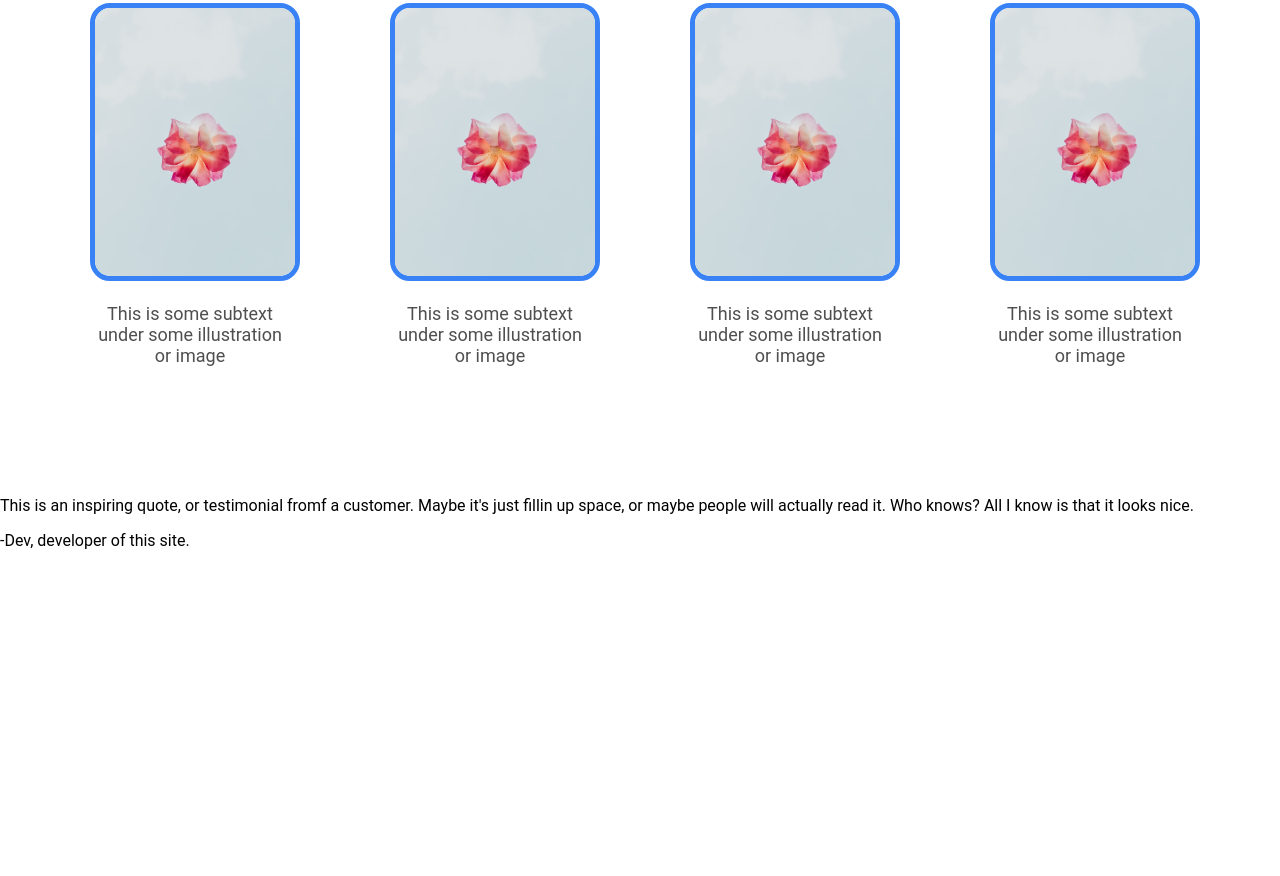
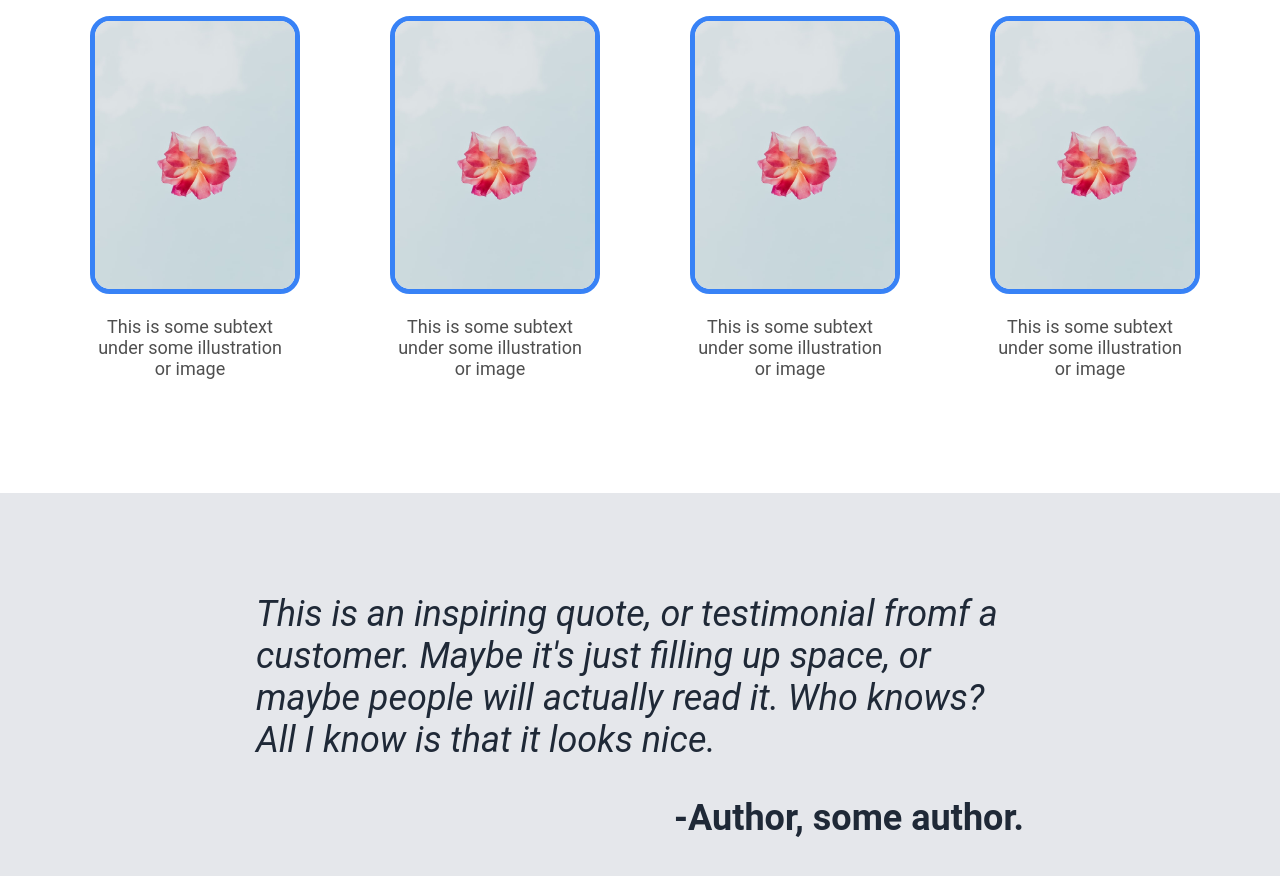
Before and after one commit to bexis13/odin-landing-page, a plain HTML site: page index.html in a window 1280 px wide. Shown: the part 852-1728 px from the top of the page. Before the commit the page ends 1418 px from the top, so only its background shows below. Drawn offline with Linux system fonts and the light colour scheme.

Commit message:
add styling to quote section

```diff
--- a/css/style.css
+++ b/css/style.css
@@ -3,12 +3,13 @@ body{
     margin: 0px;
 }
 
-/*Header css begins*/
+/*Header section css begins*/
 .header {
     background-color: #1F2937;
     padding-left: 14%;
     padding-right: 14%;
     padding-bottom: 7.5%;
+    padding-top: 1%;
 }
 
 .header-nav{
@@ -67,10 +68,10 @@ ul {
     border-radius: 10px;
 }
 
-/*Header css ends*/
+/*Header section css ends*/
 
 
-/*Content css starts*/
+/*Content section css starts*/
 
 
 .content{
@@ -106,5 +107,23 @@ ul {
     border-radius: 20px;
 }
 
+/*Content section css ends*/
 
-/*Content css ends*/
+
+/*Quote section css begins*/
+
+.quote {
+    padding: 5% 20%;
+    background-color: #E5E7EB;
+    font-size: 36px;
+    font-weight: light;
+    color: #1F2937;
+    font-style: italic;
+}
+
+.quote p:nth-child(2){
+    text-align: right;
+    font-style: normal;
+    font-weight: bold;
+}
+/*Quote section css ends*/
--- a/index.html
+++ b/index.html
@@ -69,11 +69,11 @@
     <div class="quote">
         <p>
             This is an inspiring quote, or testimonial fromf a customer.
-            Maybe it's just fillin up space, or maybe people will actually
+            Maybe it's just filling up space, or maybe people will actually
             read it. Who knows? All I know is that it looks nice.
         </p>
         <p>
-            -Dev, developer of this site.
+            -Author, some author.
         </p>
     </div>
     <div class="callToAction">
```
